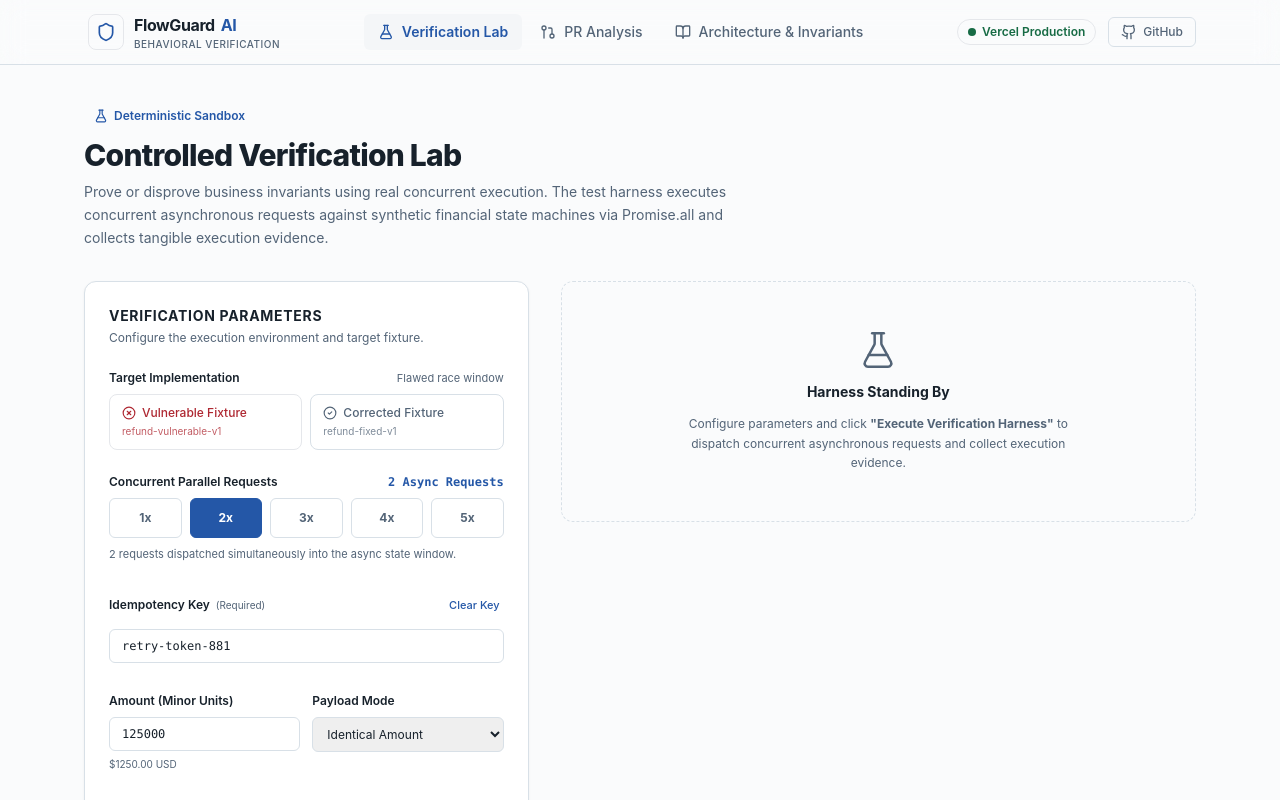
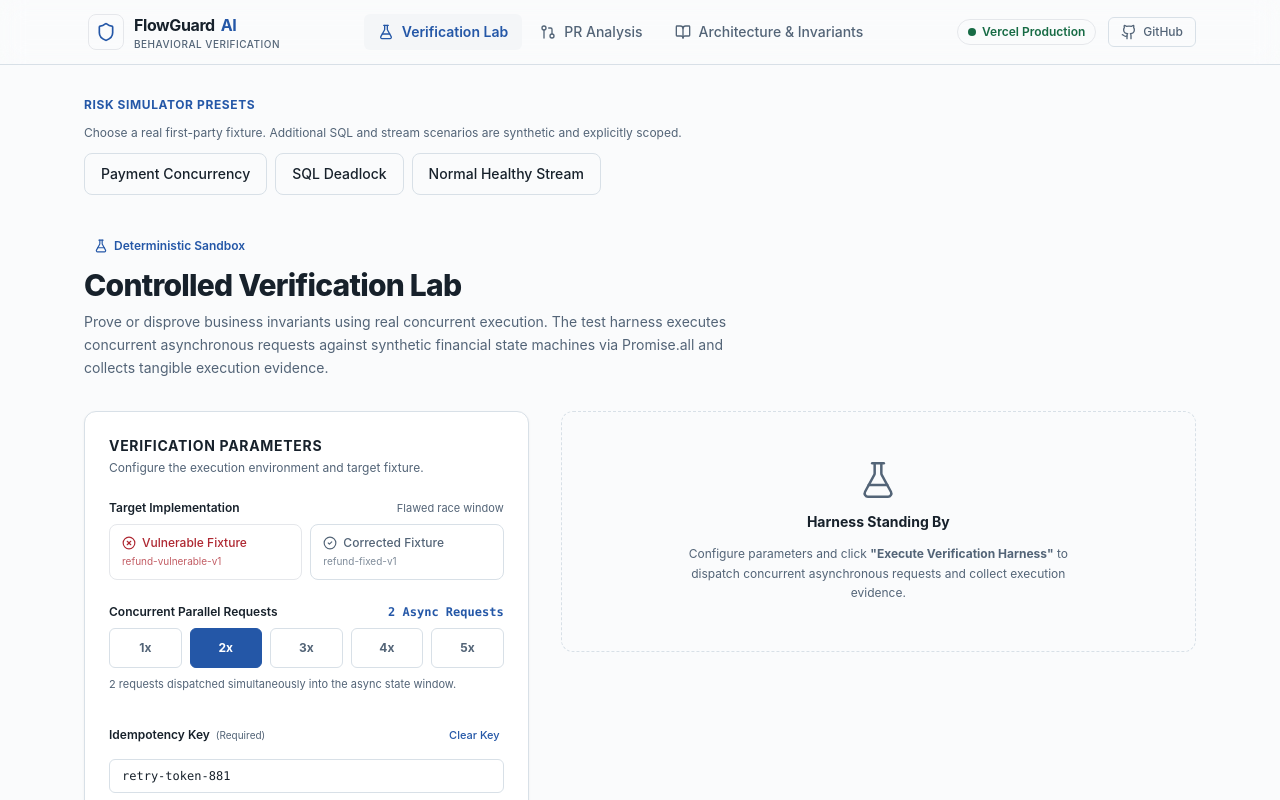
Before and after one commit to allfridhosaragii/FlowGuard-AI, a Next.js app: page /lab in a window 1280 px wide. Shown: the top 800 px of the page. Built offline with nearby package versions, Linux system fonts and the light colour scheme.

Commit message:
feat: add scenario preset selection without changing refund harness defaults

```diff
--- a/src/app/lab/page.tsx
+++ b/src/app/lab/page.tsx
@@ -1,6 +1,8 @@
 'use client';
 
 import React, { useState } from 'react';
+import { ScenarioAuditPanel } from '@/components/ScenarioAuditPanel';
+import type { ScenarioName } from '@/lib/verification/scenario-runner';
 import {
   FlaskConical,
   Play,
@@ -18,6 +20,7 @@ import { StatusBadge } from '@/components/StatusBadge';
 import { VerificationEvidence } from '@/lib/verification/evidence';
 
 export default function VerificationLabPage() {
+  const [scenario, setScenario] = useState<'payment' | ScenarioName>('payment');
   const [fixture, setFixture] = useState<'vulnerable' | 'fixed'>('vulnerable');
   const [concurrency, setConcurrency] = useState<number>(2);
   const [paymentId, setPaymentId] = useState<string>('pay_demo_001');
@@ -114,6 +117,17 @@ export default function VerificationLabPage() {
   };
 
   return (
+    <>
+      <section className="max-w-[1160px] mx-auto px-4 sm:px-6 pt-8 space-y-3" aria-label="Risk Simulator Presets">
+        <h2 className="text-xs font-bold tracking-wider uppercase text-accent">Risk Simulator Presets</h2>
+        <p className="text-xs text-muted">Choose a real first-party fixture. Additional SQL and stream scenarios are synthetic and explicitly scoped.</p>
+        <div className="flex flex-wrap gap-2" role="group" aria-label="Select audit preset">
+          <button type="button" aria-pressed={scenario === 'payment'} onClick={() => setScenario('payment')} className="rounded-lg border border-border px-4 py-2.5 text-sm font-medium focus-visible:ring-2 focus-visible:ring-accent">Payment Concurrency</button>
+          <button type="button" aria-pressed={scenario === 'sql-deadlock'} onClick={() => setScenario('sql-deadlock')} className="rounded-lg border border-border px-4 py-2.5 text-sm font-medium focus-visible:ring-2 focus-visible:ring-accent">SQL Deadlock</button>
+          <button type="button" aria-pressed={scenario === 'healthy-stream'} onClick={() => setScenario('healthy-stream')} className="rounded-lg border border-border px-4 py-2.5 text-sm font-medium focus-visible:ring-2 focus-visible:ring-accent">Normal Healthy Stream</button>
+        </div>
+      </section>
+      {scenario === 'payment' ? (
     <div className="py-10 px-4 sm:px-6 max-w-[1160px] mx-auto space-y-8">
       {/* Header */}
       <div className="space-y-2">
@@ -524,5 +538,9 @@ export default function VerificationLabPage() {
         </div>
       </div>
     </div>
+      ) : (
+        <ScenarioAuditPanel key={scenario} scenario={scenario} />
+      )}
+    </>
   );
 }
```
